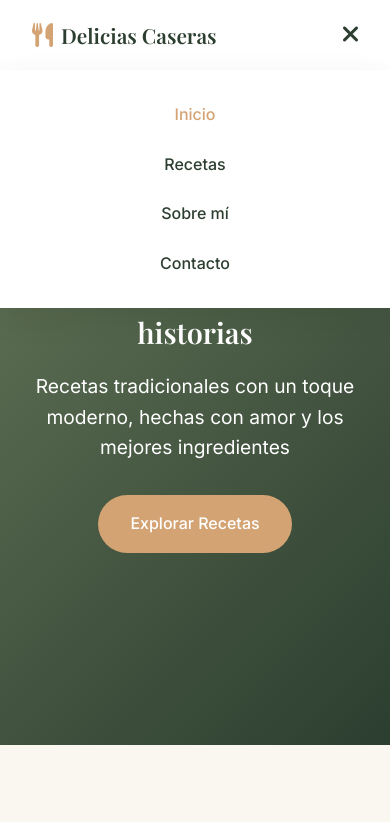
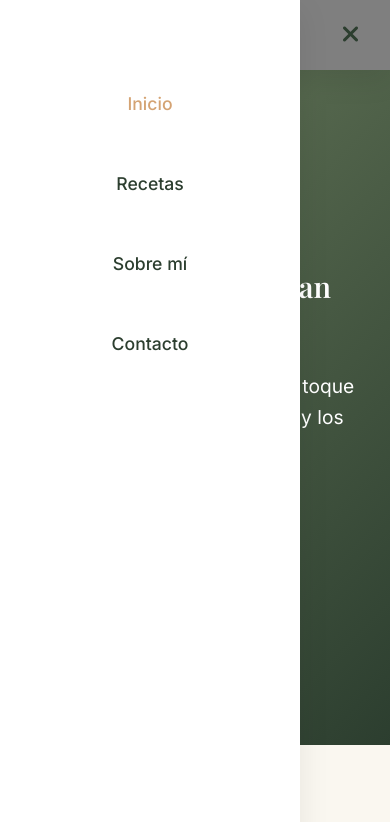
Before and after one commit to rodrigaitor/BlogGastronomico.1, a plain HTML site: page index.html in a window 390 px wide. Both pictures are taken after a click on the element 347 px from the left and 35 px from the top of the page. Shown: the top 822 px of the page. Drawn offline with nearby package versions, Linux system fonts and the light colour scheme; files whose address does not match are found by name.

Commit message:
Update styles.css

```diff
--- a/css/styles.css
+++ b/css/styles.css
@@ -473,4 +473,55 @@ h1, h2, h3, h4, h5, h6 {
     .section-header h3 {
         font-size: 1.8rem;
     }
+}/* Ajuste para móvil - Asegurar que el menú se vea correctamente */
+@media (max-width: 768px) {
+    .menu-toggle {
+        display: block;
+        z-index: 1001;
+    }
+
+    .nav-links {
+        position: fixed;
+        left: -100%;
+        top: 0;
+        flex-direction: column;
+        background: white;
+        width: 80%;
+        max-width: 300px;
+        height: 100vh;
+        text-align: center;
+        padding: 80px 2rem 2rem;
+        gap: 2rem;
+        transition: all 0.3s ease;
+        box-shadow: var(--shadow);
+        z-index: 1000;
+        margin: 0;
+        list-style: none;
+    }
+
+    .nav-links.active {
+        left: 0;
+    }
+
+    .nav-links li {
+        margin: 0;
+    }
+
+    .nav-links a {
+        display: block;
+        padding: 10px;
+        font-size: 1.1rem;
+    }
+
+    /* Overlay cuando el menú está abierto */
+    .nav-links.active::before {
+        content: '';
+        position: fixed;
+        top: 0;
+        left: 300px;
+        width: 100%;
+        height: 100%;
+        background: rgba(0,0,0,0.5);
+        z-index: -1;
+    }
 }
```
